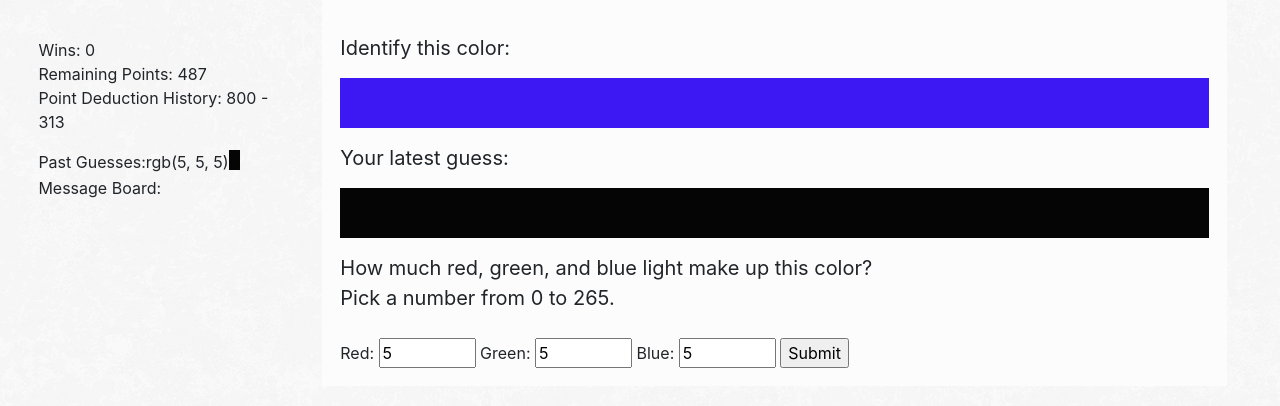
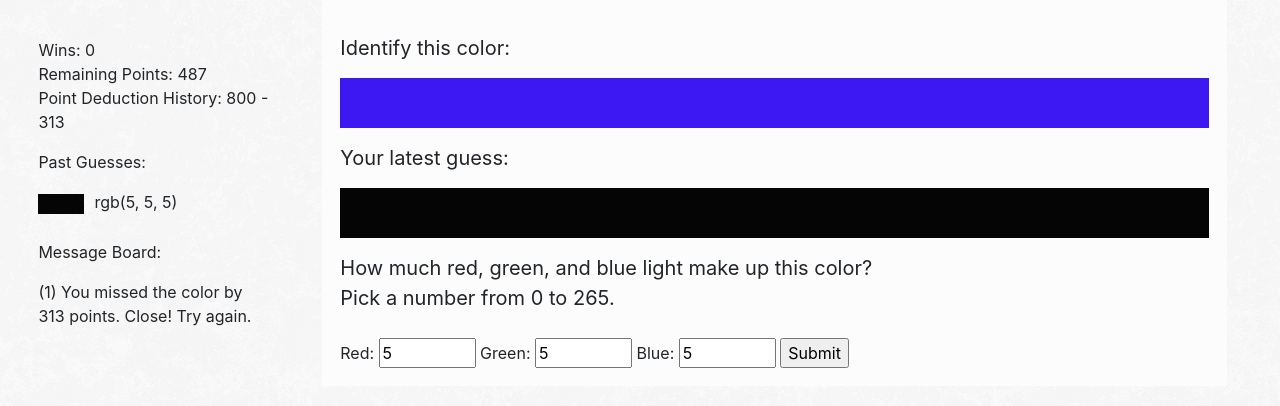
Before and after one commit to ccowen/Color-Hangman, a plain HTML site: page index.html in a window 1280 px wide. Both pictures are taken after typing "5", "5", "5" into the empty fields and a click on the button "Submit". Drawn offline with nearby package versions, Linux system fonts and the light colour scheme.

Commit message:
css work, message board

```diff
--- a/assets/css/style.css
+++ b/assets/css/style.css
@@ -44,15 +44,15 @@ button {
 }
 
 #pastGuessesColorText {
-    float: left;
     margin-bottom: 2px;
 }
 
 #pastGuessesColorDiv {
     float: left;
-    width: 5%;
+    width: 20%;
     height: 20px;
-
+    margin-right: 10px;
+    margin-top: 4px;
 }
 
 .floatLeft {
--- a/assets/javascript/game.js
+++ b/assets/javascript/game.js
@@ -8,6 +8,8 @@ $(document).ready(function() {
 
 		pastGuessesArray = [];
 
+		guess = 0;
+
 		document.getElementById("form").reset();
 
 		document.getElementById("guessColorDiv").style.background = "white";
@@ -15,6 +17,8 @@ $(document).ready(function() {
 		$("#pastGuesses").empty();
 
 		$("#minusPoints").empty();
+
+		$("#messageBoard").empty();
 
 		// random color picker and variables
 
@@ -58,6 +62,8 @@ $(document).ready(function() {
 
 	var pastGuessesArray = [];
 
+	var guess = 0;
+
 	// ---------------- random color picker and variables ---------------------
 
 	var randomColor = "#000000".replace(/0/g,function(){return (~~(Math.random()*16)).toString(16);});
@@ -93,6 +99,8 @@ $(document).ready(function() {
 	// ------------------ function on guess submission ------------------------------
 	$("#selectionColor").on("click", function () {
 
+		guess++;
+
 		// store selection
 		var selectionColorScoreR = document.getElementById('selectionColorR').value;
 		var selectionColorScoreG = document.getElementById('selectionColorG').value;
@@ -121,19 +129,20 @@ $(document).ready(function() {
 
 		// how score affects stuff
 		if (pastGuessesArray.includes(guessColor) === true) {
-			alert("You already guessed that color. Try a different color!");
+			$("#messageBoard").prepend("<p> (" + guess + ") You already guessed that color. Try a different color!</p>");
 		}
 		else if (scoreDifferenceRGB === 0) {
-			alert("You guessed correctly! Great job!")
+			$("#messageBoard").prepend("<p> (" + guess + ") You guessed correctly! Great job!</p>")
 			wins++;
 			document.getElementById("score-wins").textContent = wins;
 			reset();
 		}
 		else {
 			// guessColor stuff for document
-			$("#pastGuesses").prepend("<div id='pastGuessesColorDiv'</div>");
 
 			$("#pastGuesses").prepend("<p id='pastGuessesColorText'>" + guessColor + "</p>");
+
+			$("#pastGuesses").prepend("<div id='pastGuessesColorDiv'</div>");
 
 			$("#pastGuessesColorDiv").css({'background-color': guessColor});
 
@@ -142,7 +151,7 @@ $(document).ready(function() {
 			//minus point record
 			$("#minusPoints").append(" - " + scoreDifferenceRGB);
 
-			alert("You missed the color by " + scoreDifferenceRGB + " points. Close! Try again.")
+			$("#messageBoard").prepend("<p> (" + guess + ") You missed the color by " + scoreDifferenceRGB + " points. Close! Try again.</p>")
 			remainingPoints = remainingPoints - scoreDifferenceRGB;
 			document.getElementById("points").textContent = remainingPoints;
 			if (remainingPoints <= 0) {
--- a/index.html
+++ b/index.html
@@ -36,20 +36,24 @@
 
 				<p>
 
-					<span class="floatLeft">
+					<span>
 						Past Guesses:
 					</span>
 
-				<span id="pastGuesses">
+				</p>
 
-				</span>
+				<div id="pastGuesses">
 
-				</p>
+				</div>
 
 				<br>
 
 				<p class="clear">
 					Message Board:
+
+					<p id="messageBoard">
+
+					</p>
 
 				</p>
 
```
